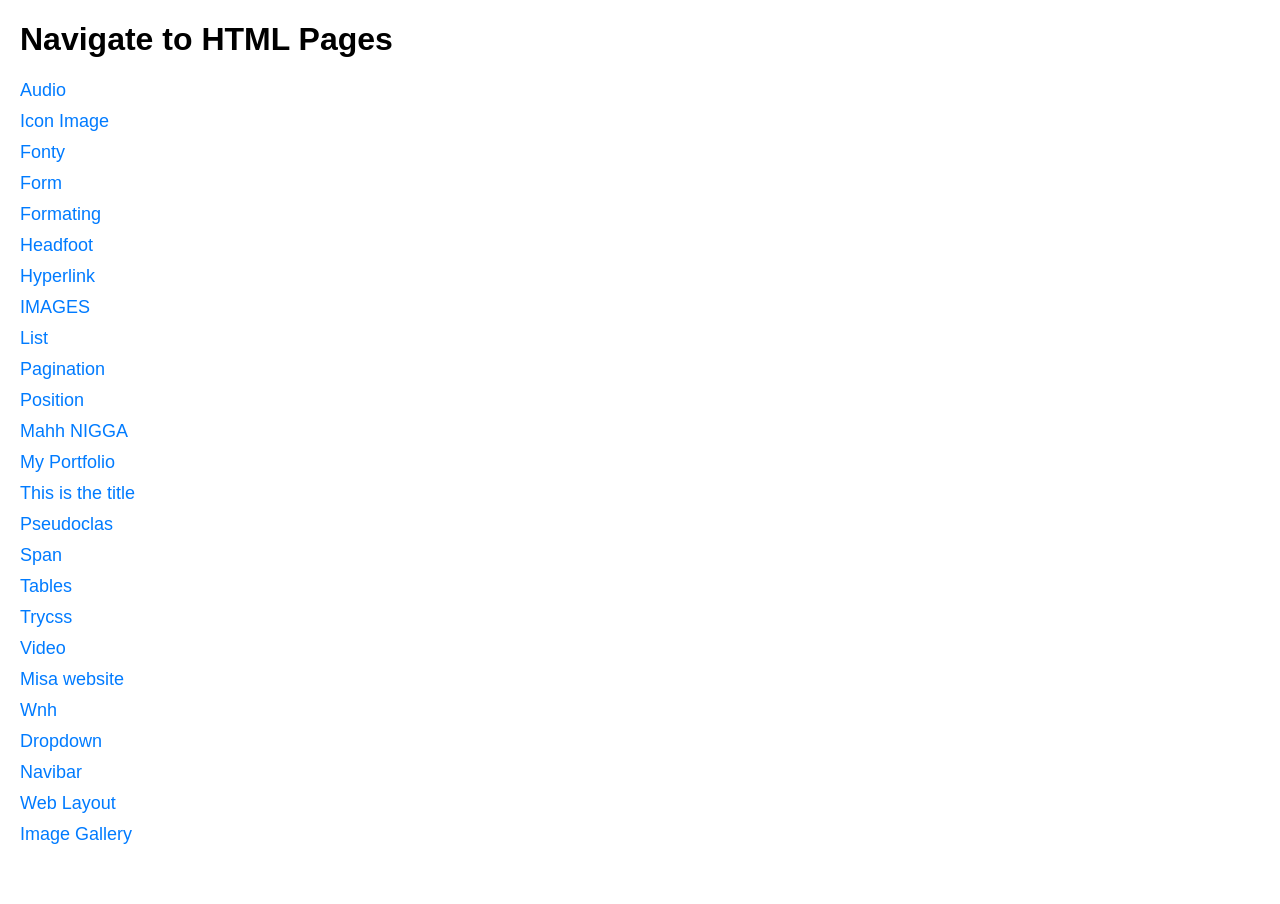
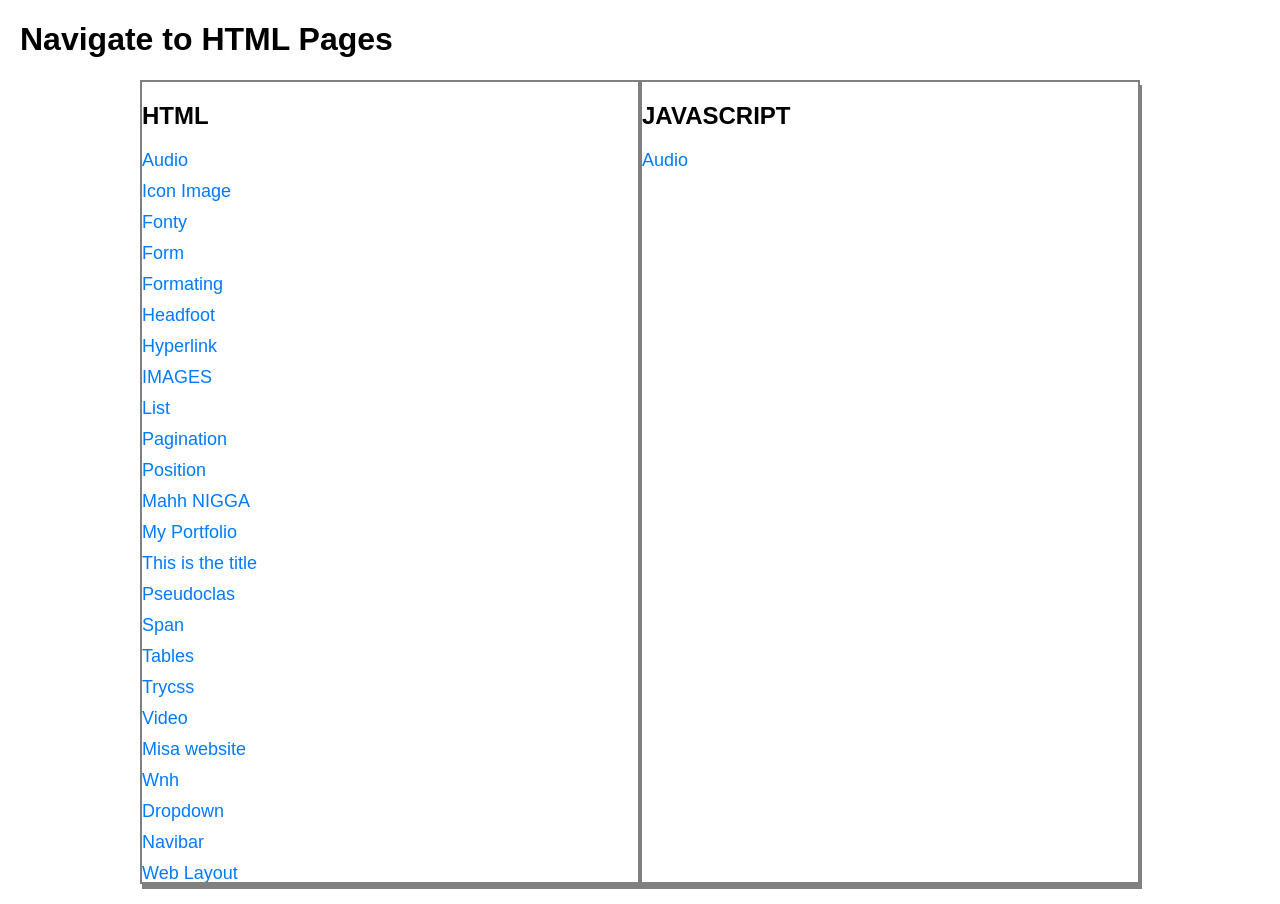
Before and after one commit to NajilBu/NajilBu.github.io, a plain HTML site: page index.html in a window 1280 px wide. Before the commit the page ends 865 px from the top, so only its background shows below. Drawn offline with Linux system fonts and the light colour scheme.

Commit message:
update index

```diff
--- a/index.html
+++ b/index.html
@@ -9,6 +9,10 @@
         body {
             font-family: Arial, sans-serif;
             margin: 20px;
+        }
+        main{
+            display: flex;
+            justify-content: center;
         }
         ul {
             list-style-type: none;
@@ -26,11 +30,24 @@
         a:hover {
             text-decoration: underline;
         }
+        div{
+            width: 40%;
+            height: 800px;
+            border: 2px solid gray;
+            box-shadow: 2px 5px gray;
+            overflow: auto;
+        }
+        div::-webkit-scrollbar {
+        display: none;
+        }
     </style>
 </head>
 <body>
     <h1>Navigate to HTML Pages</h1>
-    <ul>
+    <main>
+         <div class="htmlprac">
+        <h2>HTML</h2>
+        <ul>
         <li><a href="audio.html" target="_blank">Audio</a></li>
         <li><a href="favicon.html" target="_blank">Icon Image</a></li>
         <li><a href="fonty.html" target="_blank">Fonty</a></li>
@@ -56,6 +73,17 @@
         <li><a href="NaviBar.html" target="_blank">Navibar</a></li>
         <li><a href="Layout.html" target="_blank">Web Layout</a></li>
         <li><a href="Imagegal.html" target="_blank">Image Gallery</a></li>
+
     </ul>
+    </div>
+    <div>
+        <h2>JAVASCRIPT</h2>
+         <ul>
+        <li><a href="audio.html" target="_blank">Audio</a></li>
+            </ul>
+    </div>
+    </main>
+
+
 </body>
 </html>
```
